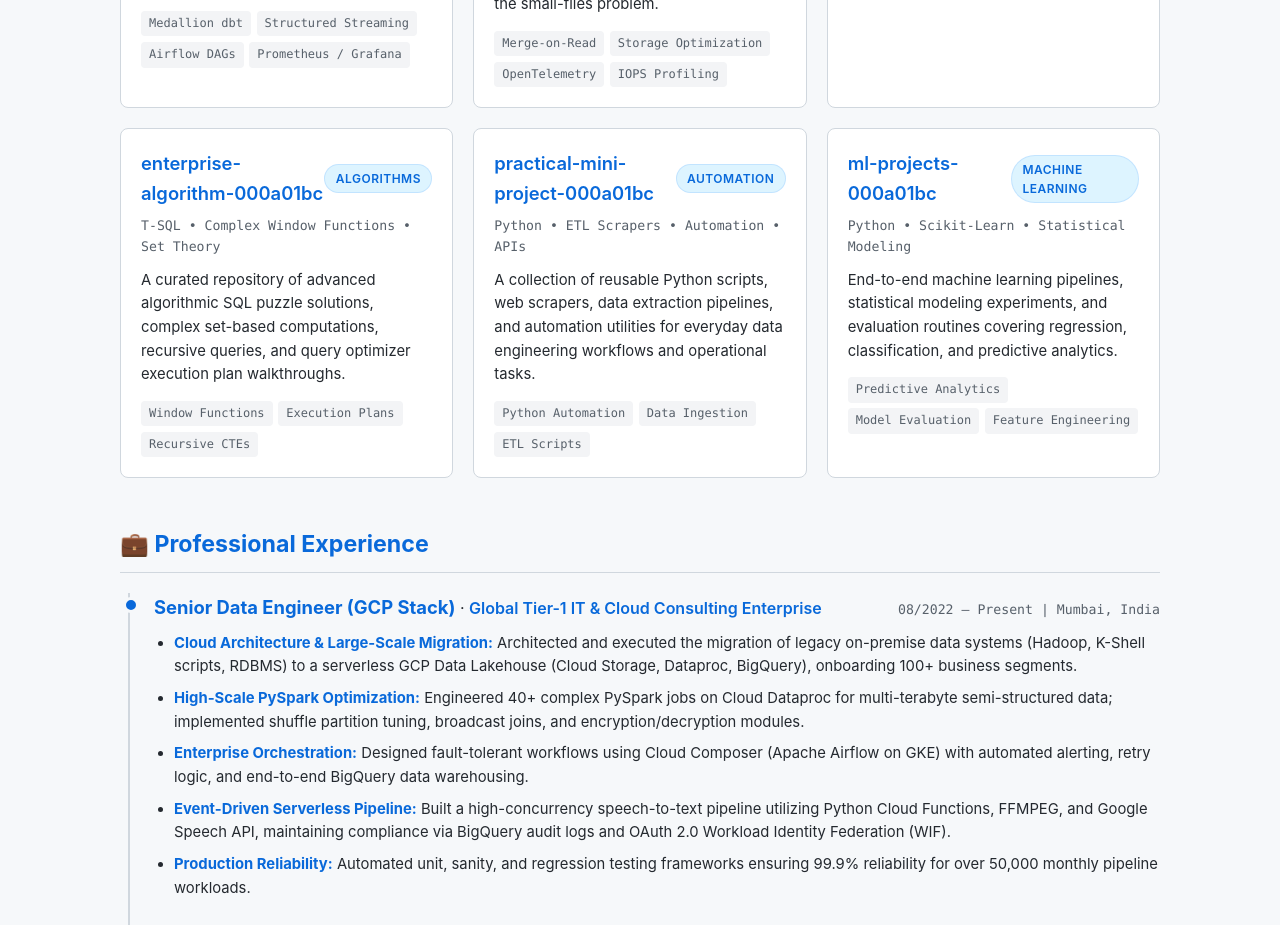
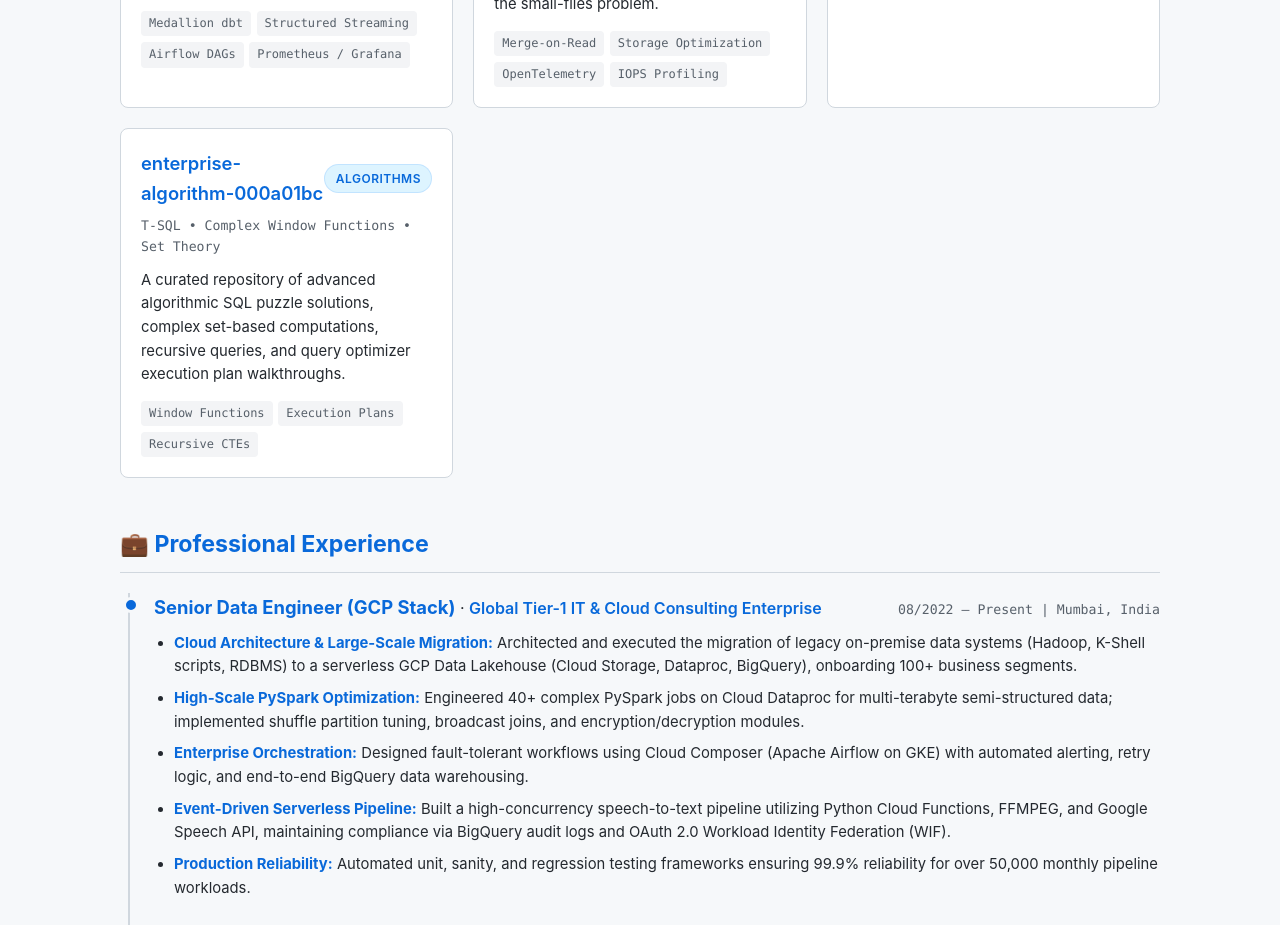
Before and after one commit to Amit1092tiwari/Amit1092tiwari, a plain HTML site: page index.html in a window 1280 px wide. Shown: the part 1187-2112 px from the top of the page. Drawn offline with Linux system fonts and the light colour scheme.

Commit message:
docs: streamline featured showcase to elite 4-repository architecture suite

```diff
--- a/index.html
+++ b/index.html
@@ -559,34 +559,6 @@
           </div>
         </div>
 
-        <div class="card">
-          <h3>
-            <a href="https://github.com/Amit1092tiwari/practical-mini-project-000a01bc" target="_blank" rel="noopener" style="color: inherit; text-decoration: none;">practical-mini-project-000a01bc</a>
-            <span class="badge">Automation</span>
-          </h3>
-          <div class="card-meta">Python • ETL Scrapers • Automation • APIs</div>
-          <p>A collection of reusable Python scripts, web scrapers, data extraction pipelines, and automation utilities for everyday data engineering workflows and operational tasks.</p>
-          <div class="tag-container">
-            <span class="tag">Python Automation</span>
-            <span class="tag">Data Ingestion</span>
-            <span class="tag">ETL Scripts</span>
-          </div>
-        </div>
-
-        <div class="card">
-          <h3>
-            <a href="https://github.com/Amit1092tiwari/ml-projects-000a01bc" target="_blank" rel="noopener" style="color: inherit; text-decoration: none;">ml-projects-000a01bc</a>
-            <span class="badge">Machine Learning</span>
-          </h3>
-          <div class="card-meta">Python • Scikit-Learn • Statistical Modeling</div>
-          <p>End-to-end machine learning pipelines, statistical modeling experiments, and evaluation routines covering regression, classification, and predictive analytics.</p>
-          <div class="tag-container">
-            <span class="tag">Predictive Analytics</span>
-            <span class="tag">Model Evaluation</span>
-            <span class="tag">Feature Engineering</span>
-          </div>
-        </div>
-
       </div>
     </section>
 
```
Also changed, not shown: 1 other file.
